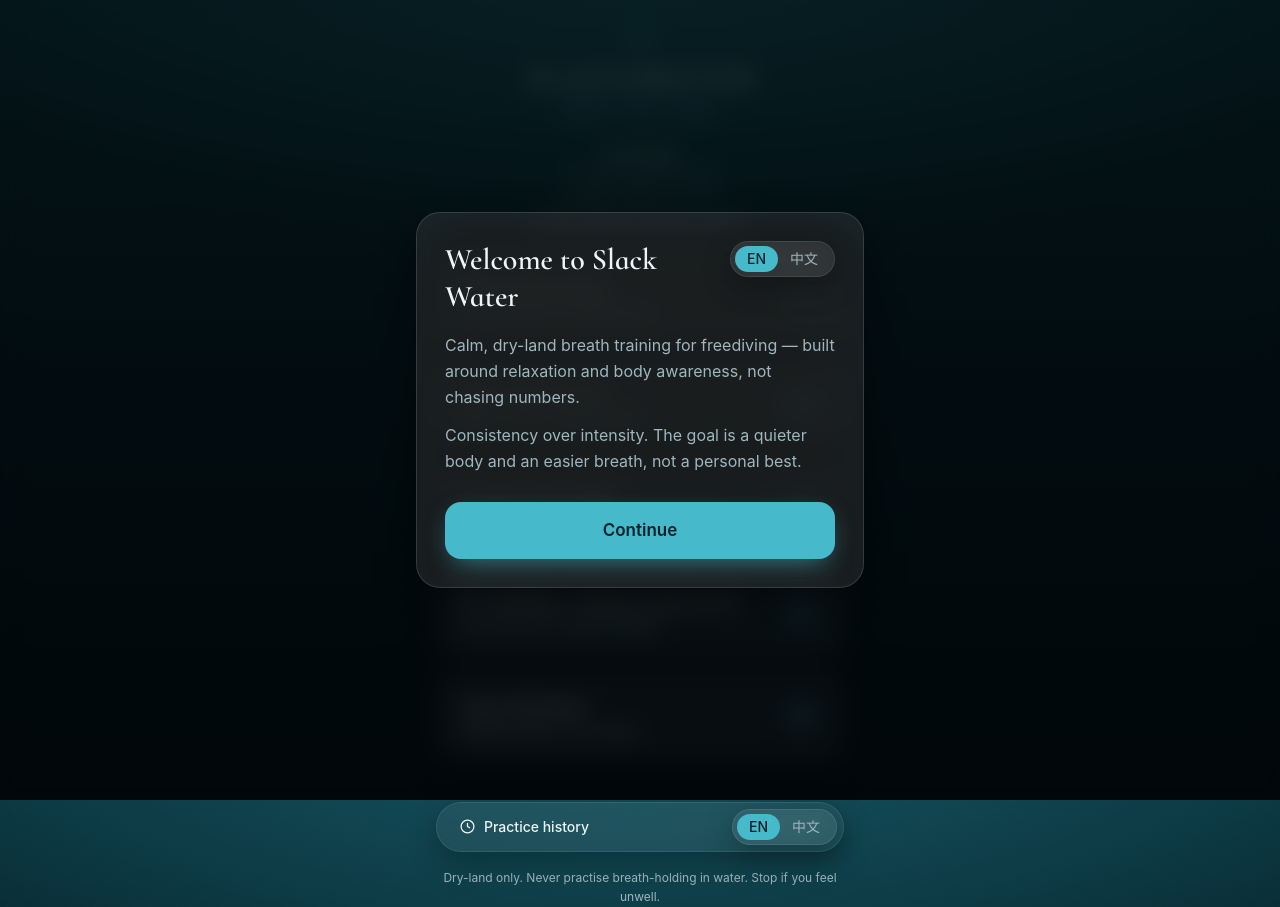
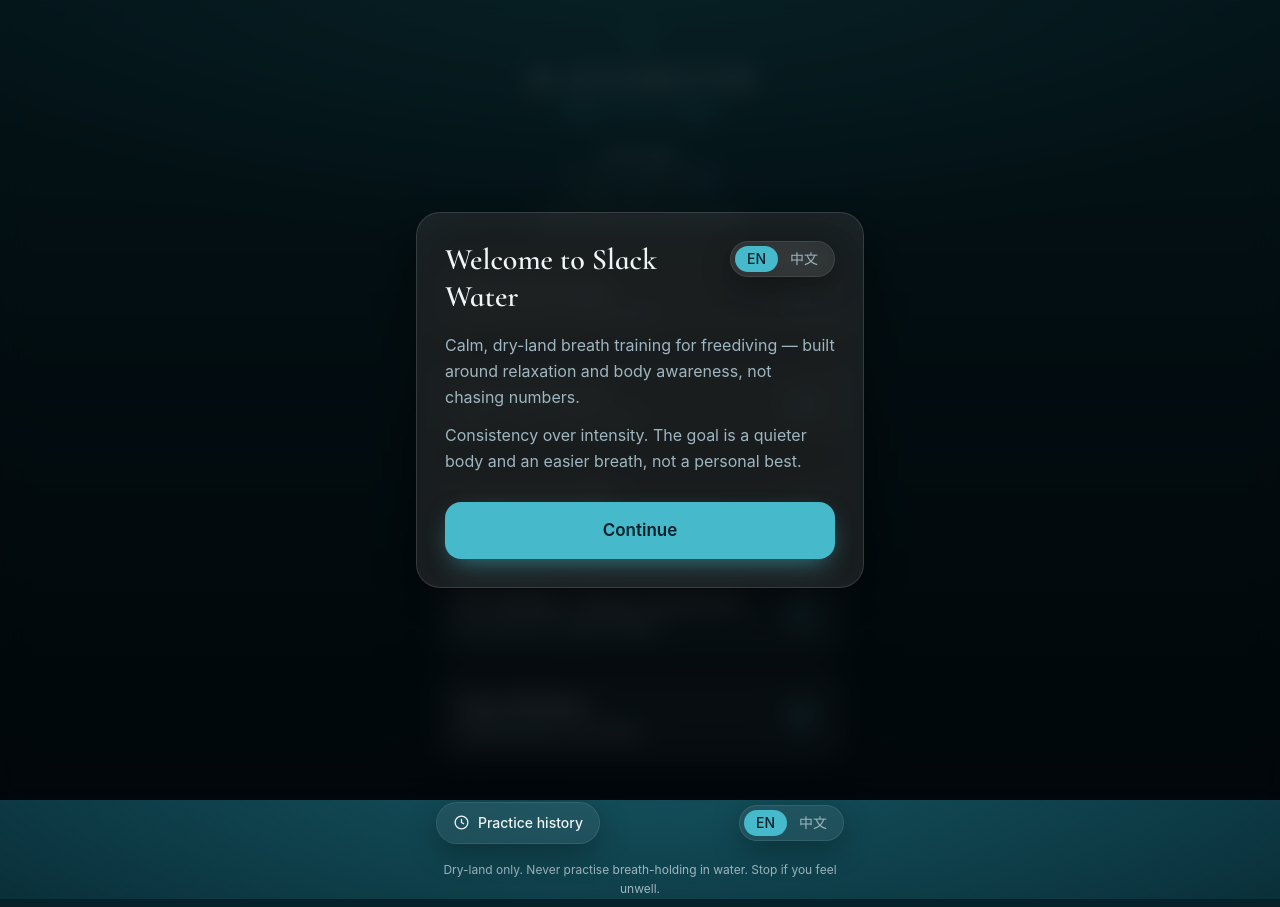
Before and after one commit to hsinloved/SlackWater, a React (Vite) app: page / in a window 1280 px wide. Built offline with nearby package versions, Linux system fonts and the light colour scheme.

Commit message:
Separate Practice history from the language toggle
They shared one glass bar, which read as a single toggle. Give Practice
history its own glass pill, spaced apart from the language toggle.

https://claude.ai/code/session_011jvadMerUasgwyJpMx6raw

```diff
--- a/src/pages/Home.tsx
+++ b/src/pages/Home.tsx
@@ -93,10 +93,10 @@ export function Home() {
       </Link>
 
       <div className="mt-auto flex flex-col items-center gap-4 pt-10">
-        <div className="glass flex w-full items-center justify-between gap-2 rounded-full p-1.5">
+        <div className="flex w-full items-center justify-between gap-3">
           <Link
             to="/history"
-            className="flex items-center gap-2 rounded-full px-4 py-2 text-sm font-medium text-ink transition active:scale-[0.98] hover:bg-white/[0.06]"
+            className="glass flex items-center gap-2 rounded-full px-4 py-2.5 text-sm font-medium text-ink transition active:scale-[0.98] hover:bg-white/[0.09]"
           >
             <svg
               width="17"
```
